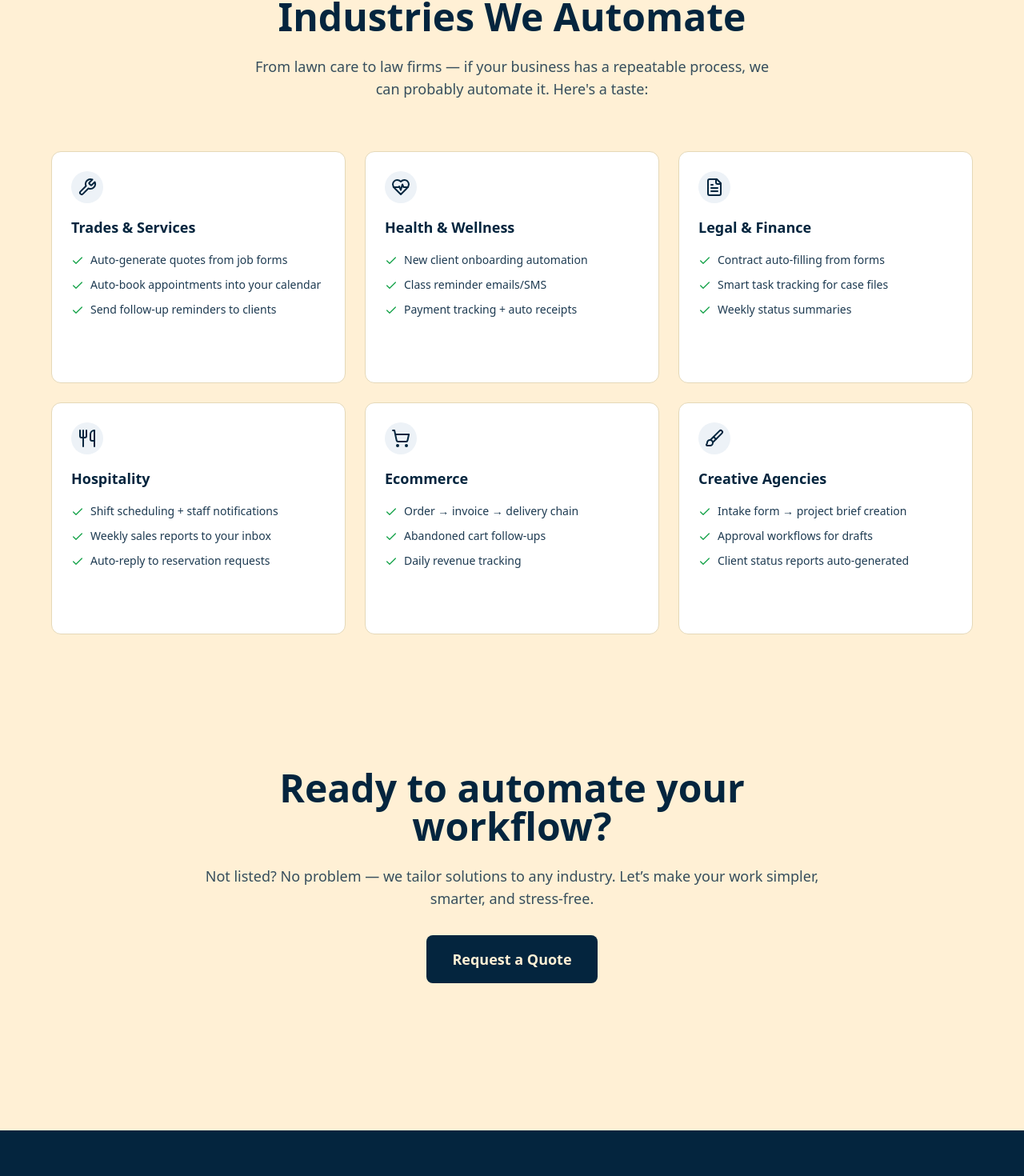
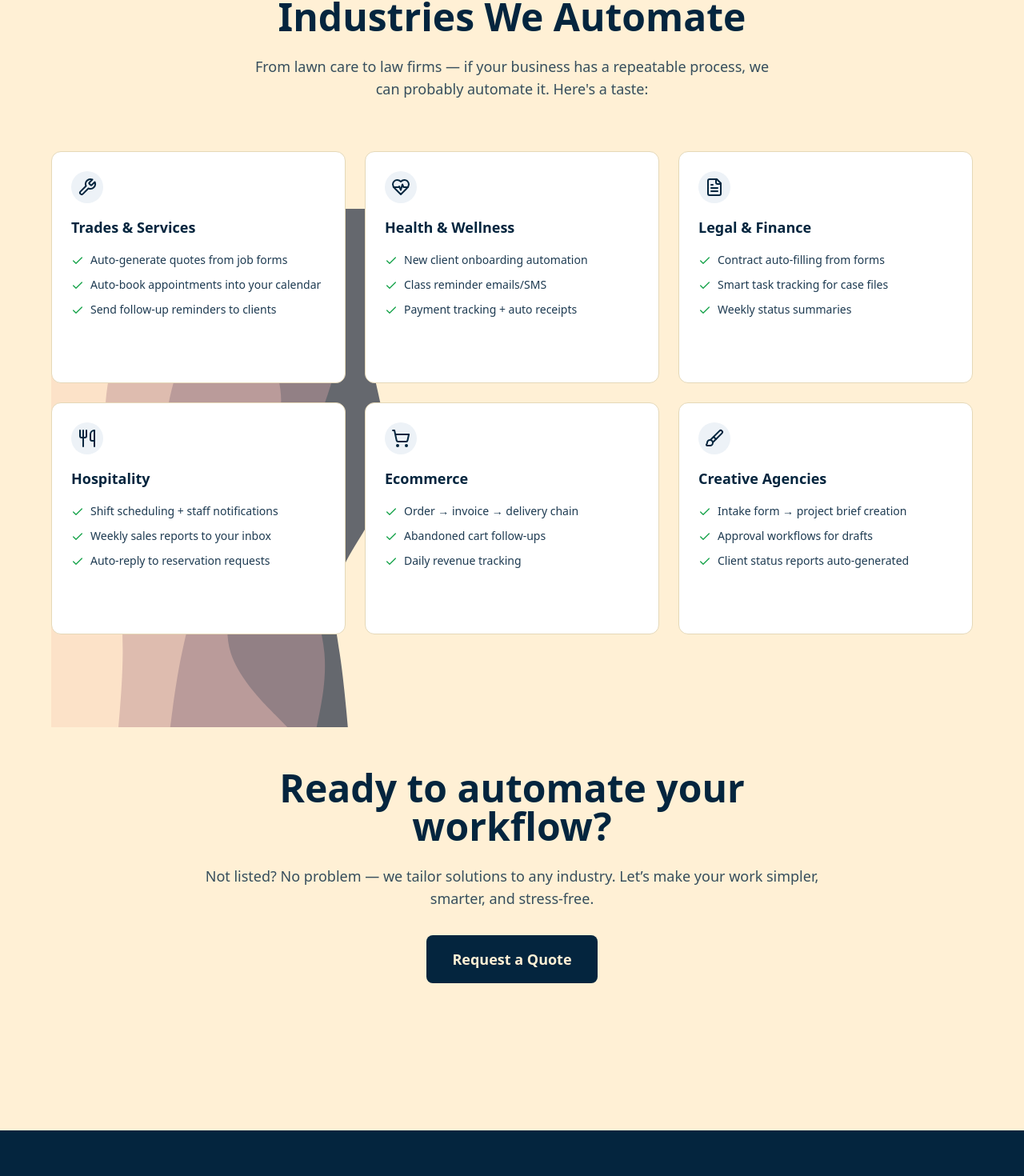
Before and after one commit to trimdex445/axon-automate, a Next.js app: page / in a window 1280 px wide. Shown: the part 1909-3379 px from the top of the page at 80% size. Built offline with nearby package versions, Linux system fonts and the light colour scheme.

Commit message:
Added decorative SVG background to Industries section

```diff
--- a/pages/index.tsx
+++ b/pages/index.tsx
@@ -179,8 +179,19 @@ export default function Home() {
 
 
 
+  {/* Industries + CTA Section with Left SVG Background */}
+      <section className="relative bg-[#fff0d5] overflow-hidden z-0">
+        {/* SVG Decoration on Left */}
+        <img
+          src="/assets/illustrations/layered-waves-haikei.svg"
+          alt="decorative waves"
+          className="absolute left-0 top-0 h-full w-auto opacity-60 z-0 pointer-events-none"
+        />
+
+        {/* Content Wrapper */}
+        <div className="relative z-10">
           {/* Industries */}
-      <section id="industries" className="py-28 bg-[#fff0d5]">
+          <section id="industries" className="py-28">
             <h2 className="text-5xl font-bold text-center text-[#04253e] mb-6">
               Industries We Automate
             </h2>
@@ -269,7 +280,7 @@ export default function Home() {
           </section>
 
           {/* CTA */}
-      <section className="py-14 bg-[#fff0d5] text-center px-6 md:px-0">
+          <section className="py-14 text-center px-6 md:px-0">
             <div className="max-w-3xl mx-auto">
               <h2 className="text-4xl md:text-5xl font-extrabold text-[#04253e] mb-6">
                 Ready to automate your workflow?
@@ -285,7 +296,8 @@ export default function Home() {
               </a>
             </div>
           </section>
-
+        </div>
+      </section>
     </Layout>
   );
 }
```
Also changed, not shown: public/assets/illustrations/layered-waves-haikei.svg (added). Lines whose indentation alone changed are shown as unchanged.
